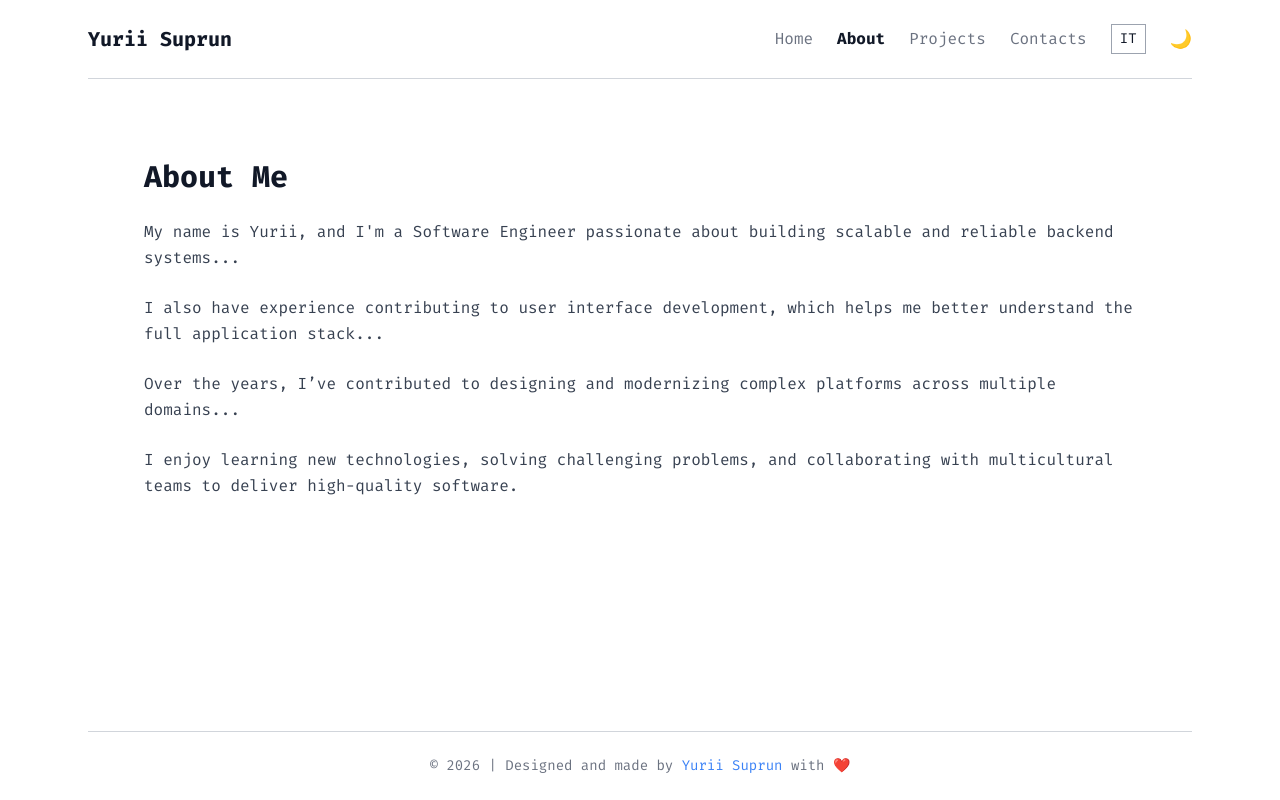
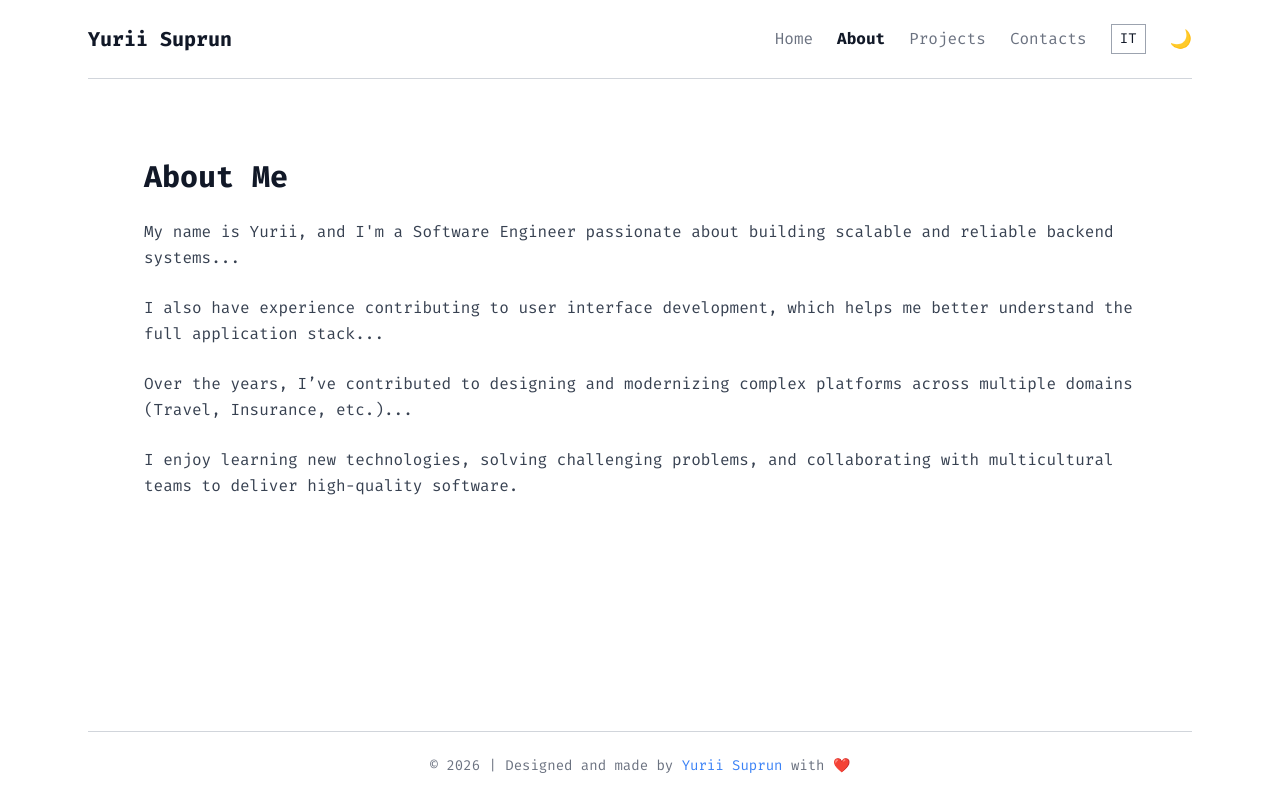
Before and after one commit to yuriisuprun/portfolio, a React (Create React App) app in the folder frontend/: page /about in a window 1280 px wide. Built offline with nearby package versions, Linux system fonts and the light colour scheme.

Commit message:
Update about text

```diff
--- a/frontend/src/components/About.js
+++ b/frontend/src/components/About.js
@@ -6,7 +6,7 @@ const TEXT = {
         description: [
             "My name is Yurii, and I'm a Software Engineer passionate about building scalable and reliable backend systems...",
             "I also have experience contributing to user interface development, which helps me better understand the full application stack...",
-            "Over the years, I’ve contributed to designing and modernizing complex platforms across multiple domains...",
+            "Over the years, I’ve contributed to designing and modernizing complex platforms across multiple domains (Travel, Insurance, etc.)...",
             "I enjoy learning new technologies, solving challenging problems, and collaborating with multicultural teams to deliver high-quality software.",
         ],
     },
@@ -15,7 +15,7 @@ const TEXT = {
         description: [
             "Mi chiamo Yurii e sono un Software Engineer appassionato di costruire sistemi backend scalabili e affidabili...",
             "Ho anche esperienza nello sviluppo di interfacce utente, che mi consente di comprendere meglio l’intero stack applicativo...",
-            "Nel corso degli anni ho contribuito alla progettazione e alla modernizzazione di piattaforme complesse in diversi settori...",
+            "Nel corso degli anni ho contribuito alla progettazione e alla modernizzazione di piattaforme complesse in diversi settori (viaggi, assicurazioni, ecc.)...",
             "Mi piace imparare nuove tecnologie, risolvere problemi complessi e collaborare con team multiculturali per realizzare software di alta qualità.",
         ],
     },
```
